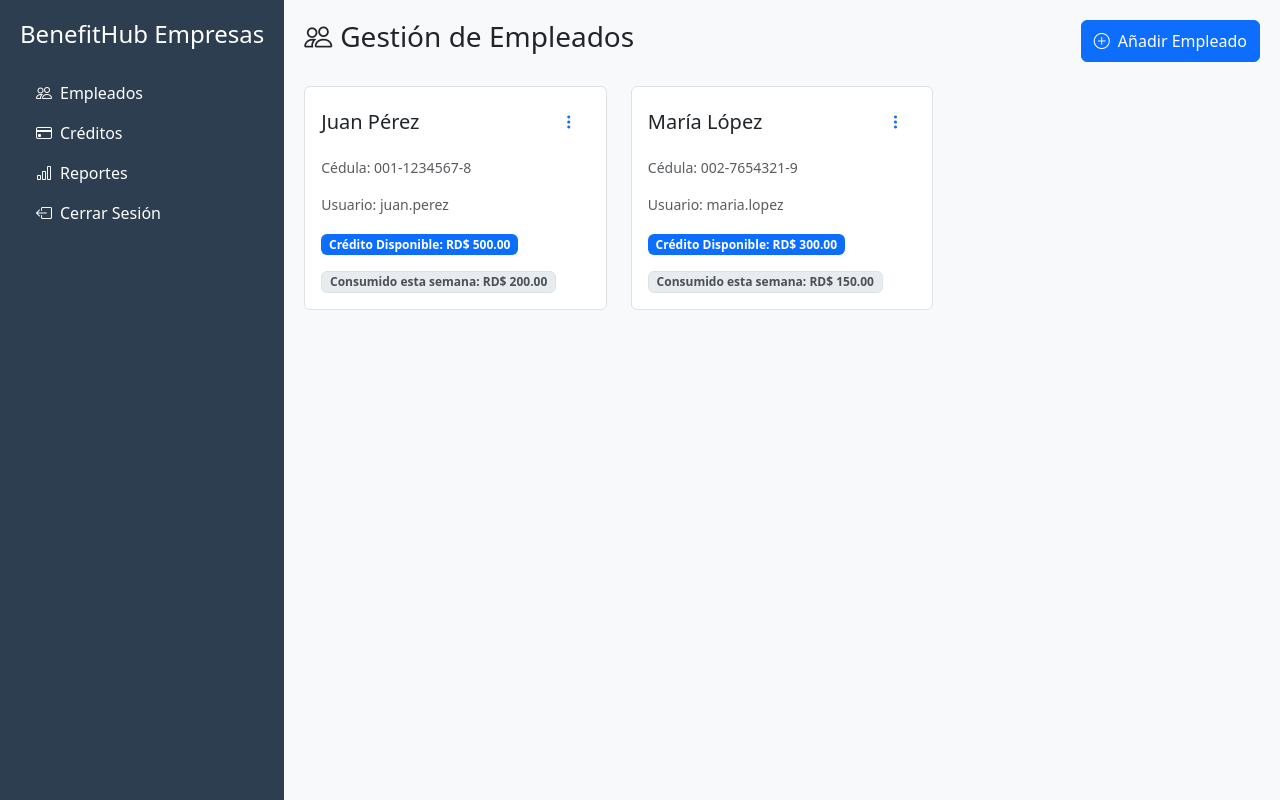
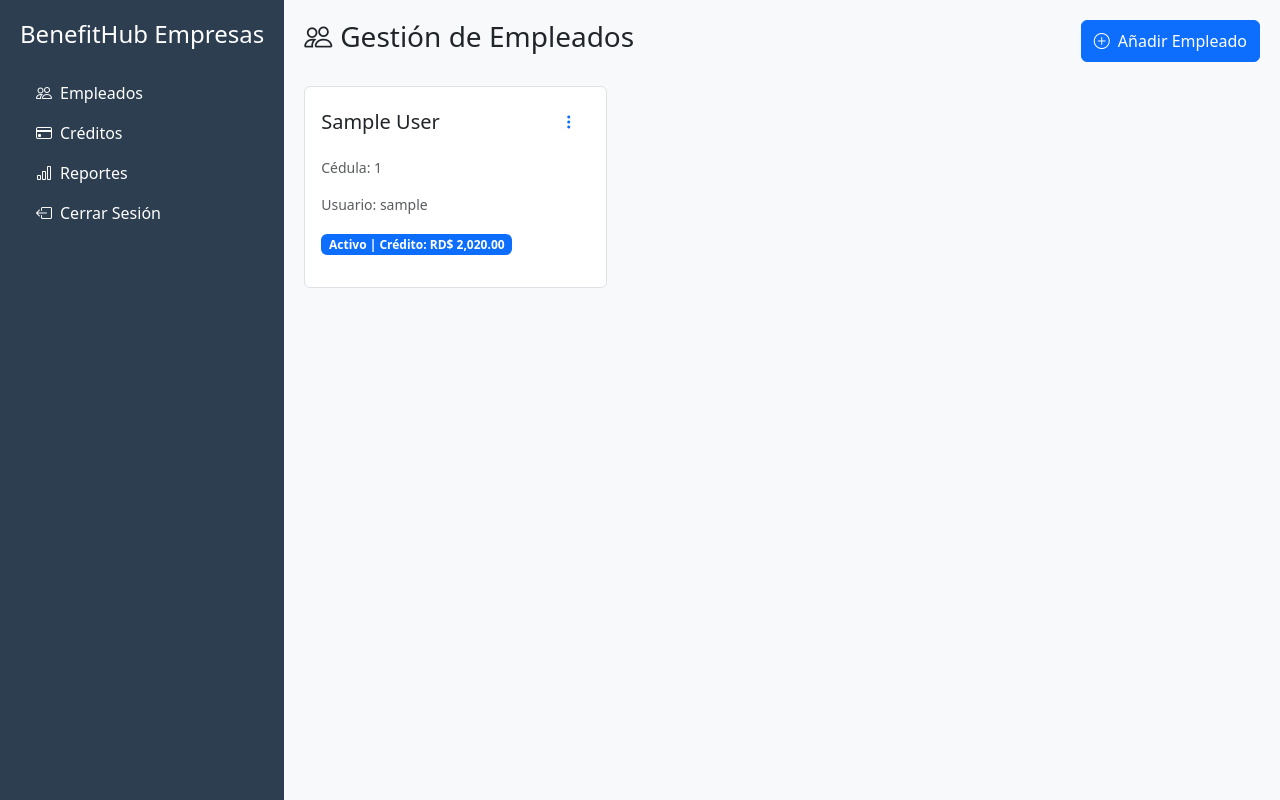
Before and after one commit to elopez2021/benefithub, a CodeIgniter 4 app: the page made by app/Views/dashboard/business/index.php in a window 1280 px wide. Run offline with PHP 8.4 and a stand-in for CodeIgniter, Linux system fonts and the light colour scheme; the template is opened without the code that fills it: most values are stand-ins (such as "Sample title", 1, 10 or a date in 2020); some libraries are stand-ins or nearby versions.

Commit message:
correctly populating the employee

```diff
--- a/app/Views/dashboard/business/index.php
+++ b/app/Views/dashboard/business/index.php
@@ -25,62 +25,39 @@
                 <!-- Lista de Empleados -->
                 <div class="row g-4">
                     <!-- Empleado Ejemplo -->
+
+                    <?php foreach ($employees as $employee): ?>
                     <div class="col-md-4">
                         <div class="card employee-card h-100">
                             <div class="card-body">
                                 <div class="d-flex justify-content-between align-items-center mb-3">
-                                    <h5 class="card-title mb-0">Juan Pérez</h5>
+                                    <h5 class="card-title mb-0"><?= esc($employee['first_name'] . ' ' . $employee['last_name']) ?></h5>
                                     <div class="dropdown">
                                         <button class="btn btn-link" data-bs-toggle="dropdown">
                                             <i class="bi bi-three-dots-vertical"></i>
                                         </button>
                                         <ul class="dropdown-menu">
-                                            <li><a class="dropdown-item" href="#" onclick="editarEmpleado(1)">Editar</a></li>
-                                            <li><a class="dropdown-item text-danger" href="#" onclick="eliminarEmpleado(1)">Eliminar</a></li>
-                                            <li><a class="dropdown-item" href="#" onclick="verDetallesEmpleado(1)">Ver Detalles</a></li>
+                                            <li><a class="dropdown-item" href="#" onclick="editarEmpleado(<?= $employee['id'] ?>)">Editar</a></li>
+                                            <li><a class="dropdown-item text-danger" href="#" onclick="eliminarEmpleado(<?= $employee['id'] ?>)">Eliminar</a></li>
+                                            <li><a class="dropdown-item" href="#" onclick="verDetallesEmpleado(<?= $employee['id'] ?>)">Ver Detalles</a></li>
                                         </ul>
                                     </div>
                                 </div>
-                                <p class="text-muted small">Cédula: 001-1234567-8</p>
-                                <p class="text-muted small">Usuario: juan.perez</p>
+                                <p class="text-muted small">Cédula: <?= esc($employee['id_number']) ?></p>
+                                <p class="text-muted small">Usuario: <?= esc($employee['username'] ?? 'N/A') ?></p>
                                 <div class="mb-3">
-                                    <span class="badge bg-primary">Crédito Disponible: RD$ 500.00</span>
-                                </div>
-                                <div class="d-flex flex-wrap gap-2">
-                                    <span class="badge credit-badge">Consumido esta semana: RD$ 200.00</span>
+                                    <span class="badge bg-<?= $employee['active'] ? 'primary' : 'secondary' ?>">
+                                        <?= $employee['active'] ? 'Activo' : 'Inactivo' ?> |
+                                        Crédito: RD$ <?= number_format($employee['subsidy_left_today'], 2) ?>
+                                    </span>
                                 </div>
                             </div>
                         </div>
                     </div>
+                    <?php endforeach; ?>
 
-                    <!-- Otro Empleado -->
-                    <div class="col-md-4">
-                        <div class="card employee-card h-100">
-                            <div class="card-body">
-                                <div class="d-flex justify-content-between align-items-center mb-3">
-                                    <h5 class="card-title mb-0">María López</h5>
-                                    <div class="dropdown">
-                                        <button class="btn btn-link" data-bs-toggle="dropdown">
-                                            <i class="bi bi-three-dots-vertical"></i>
-                                        </button>
-                                        <ul class="dropdown-menu">
-                                            <li><a class="dropdown-item" href="#" onclick="editarEmpleado(2)">Editar</a></li>
-                                            <li><a class="dropdown-item text-danger" href="#" onclick="eliminarEmpleado(2)">Eliminar</a></li>
-                                            <li><a class="dropdown-item" href="#" onclick="verDetallesEmpleado(2)">Ver Detalles</a></li>
-                                        </ul>
-                                    </div>
-                                </div>
-                                <p class="text-muted small">Cédula: 002-7654321-9</p>
-                                <p class="text-muted small">Usuario: maria.lopez</p>
-                                <div class="mb-3">
-                                    <span class="badge bg-primary">Crédito Disponible: RD$ 300.00</span>
-                                </div>
-                                <div class="d-flex flex-wrap gap-2">
-                                    <span class="badge credit-badge">Consumido esta semana: RD$ 150.00</span>
-                                </div>
-                            </div>
-                        </div>
-                    </div>
+
+
                 </div>
             </div>
         </div>
```
Also changed, not shown: app/Controllers/BusinessController.php (+9 -3 lines).
